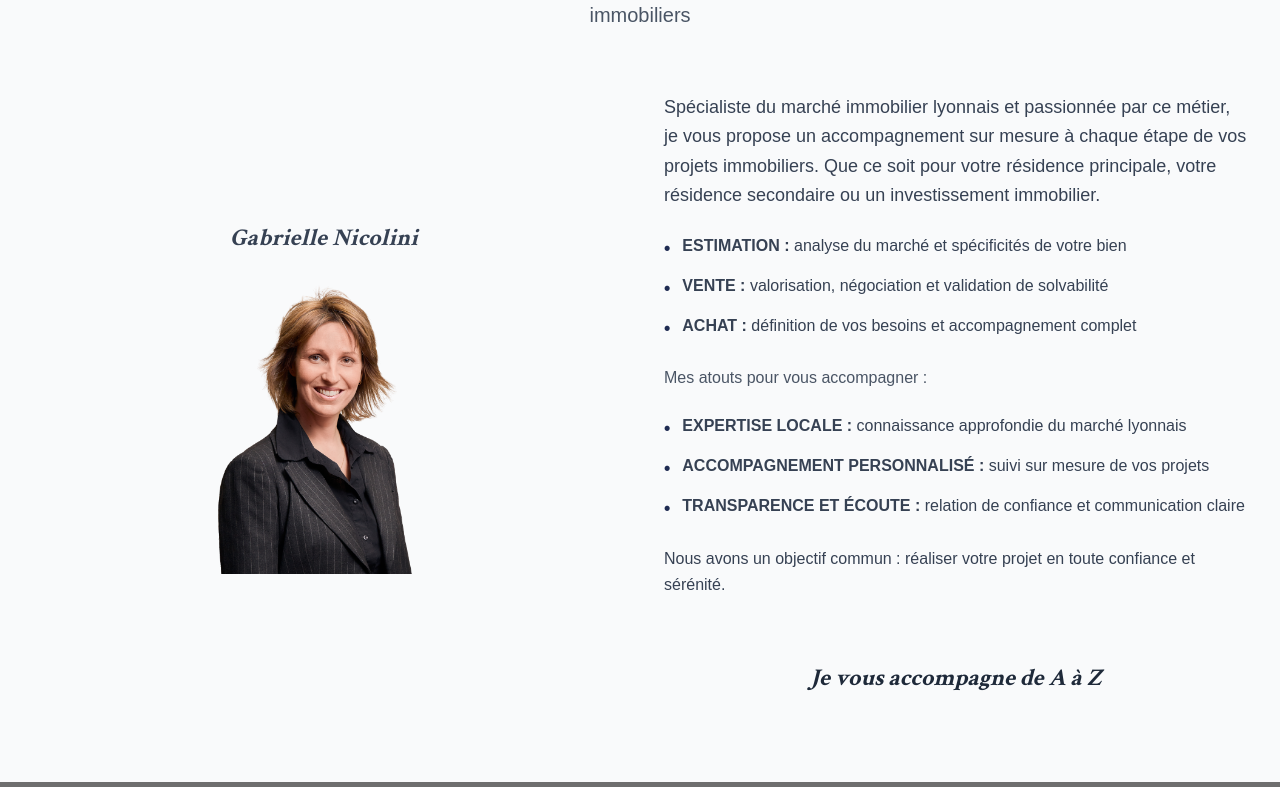
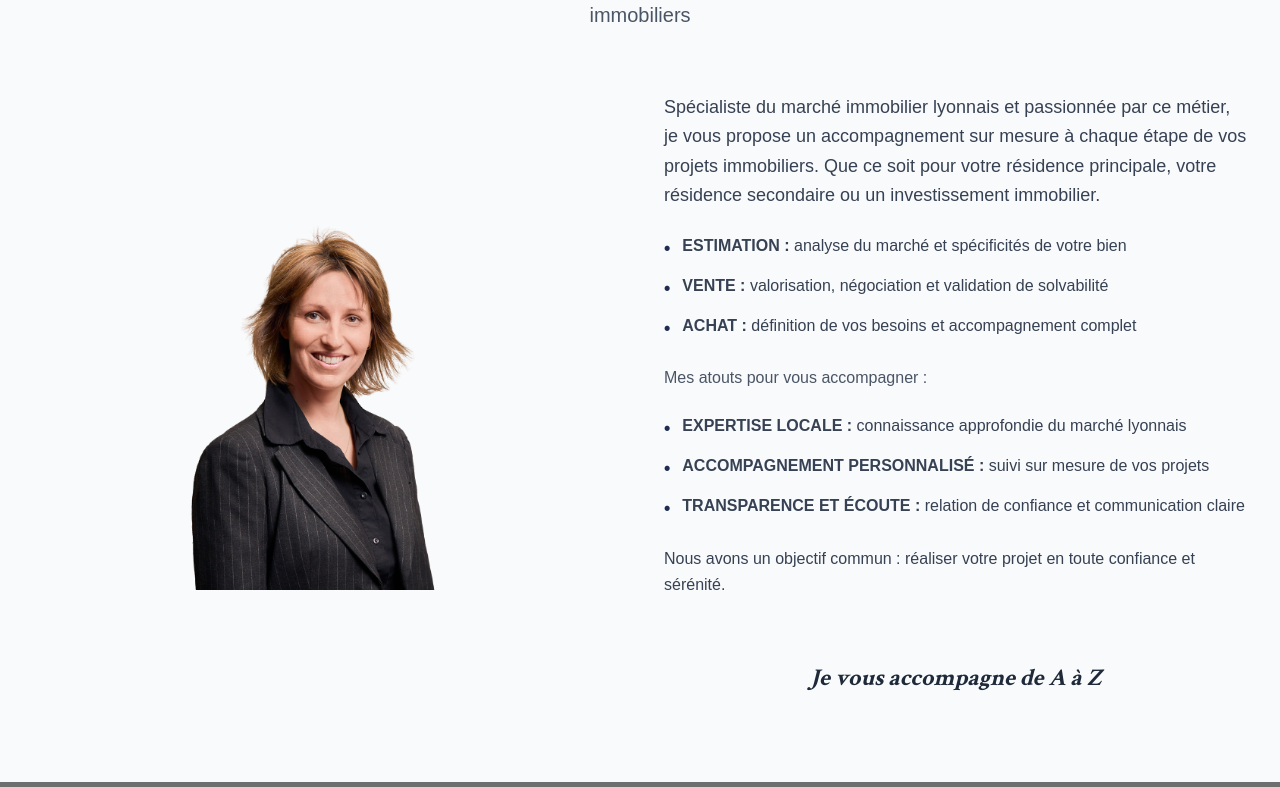
Before and after one commit to jtassin/gab_immo, a Next.js app: page / in a window 1280 px wide. Shown: the part 692-1479 px from the top of the page. Built offline with nearby package versions, Linux system fonts and the light colour scheme; grey boxes are pictures that could not be loaded.

Commit message:
changes on photo

```diff
--- a/src/app/page.tsx
+++ b/src/app/page.tsx
@@ -156,17 +156,13 @@ export default function Home() {
 
                     <div className="grid md:grid-cols-2 gap-12 items-center">
             <div className="space-y-6">
-              <h3 className="text-2xl font-bold text-gray-700 mb-4 text-center italic" style={{ fontFamily: 'var(--font-crimson-text)', fontStyle: 'italic' }}>
-                Gabrielle Nicolini
-              </h3>
-
               <div className="text-center">
-                <div className="w-64 h-76 mx-auto overflow-hidden">
+                <div className="w-80 h-96 mx-auto overflow-hidden">
                   <Image
                     src="/Gabrielle_veste_BD-removebg-preview.png"
                     alt="Gabrielle Nicolini - Agent Immobilier"
-                    width={256}
-                    height={304}
+                    width={320}
+                    height={384}
                     className="w-full h-full object-cover object-top"
                   />
                 </div>
```
